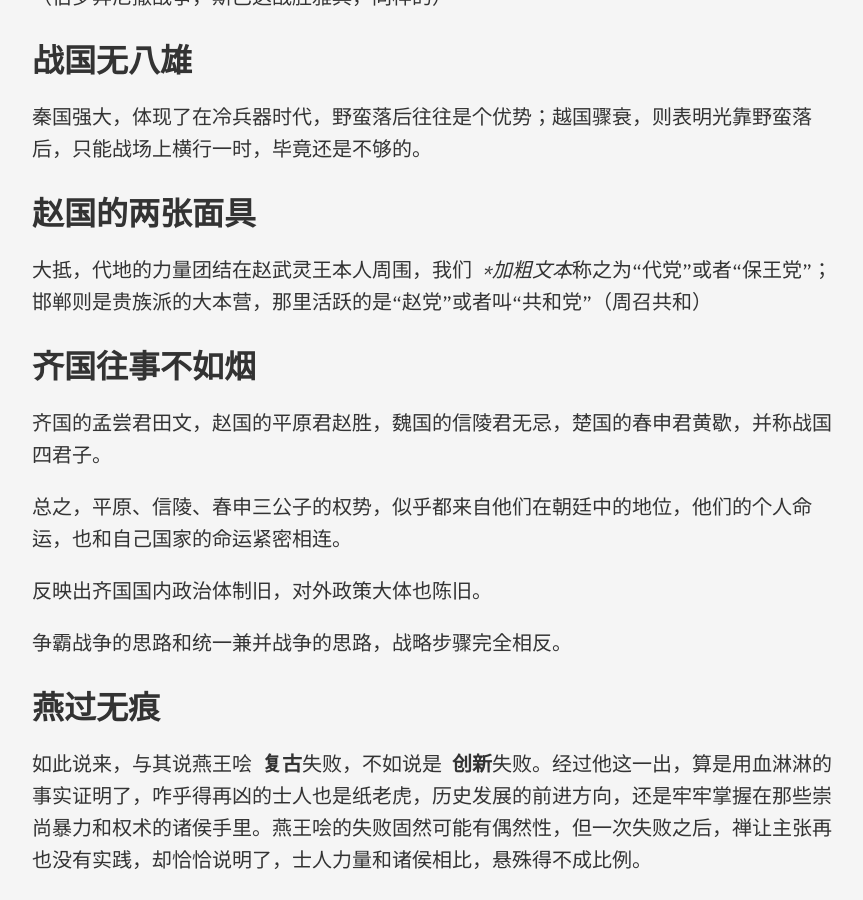
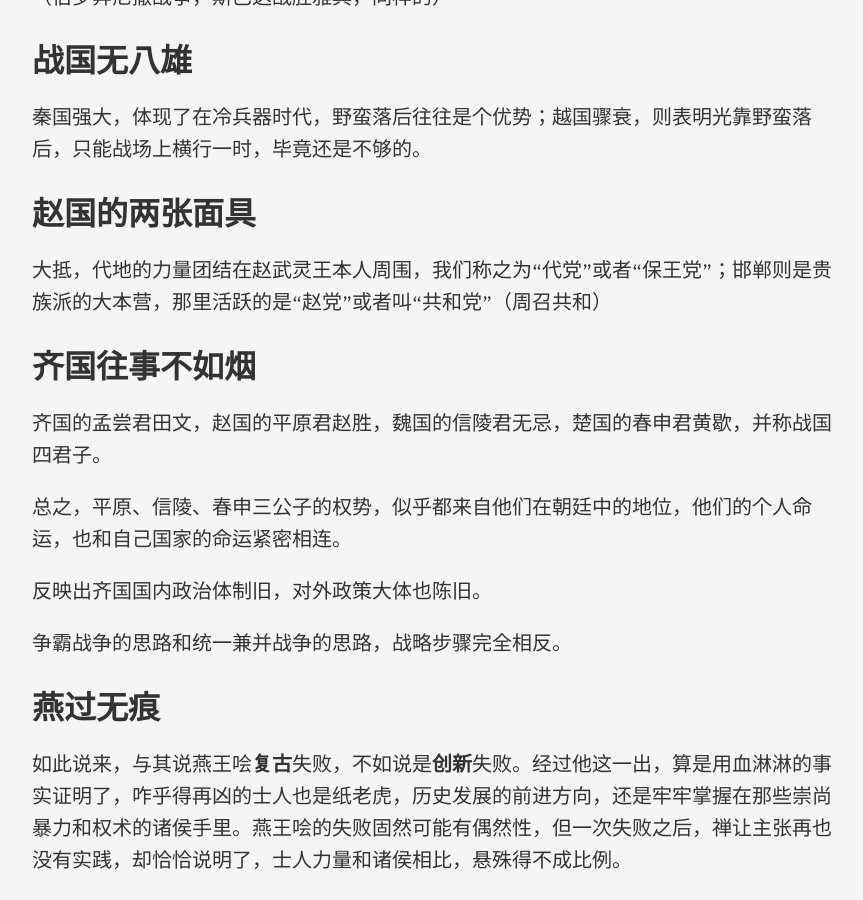
Before and after one commit to vainPointer/vainPointer.github.io, a Jekyll site: the page built from _posts/2019-10-04-choices-during-the-warring-states-period.markdown, in a window 1280 px wide and 900 px high, scrolled down 2208 px. Shown: the whole window, without its empty margins (208-1071 px from the left). Built offline with Jekyll 4.4.1, drawn with Linux system fonts in a browser that asks for light colours.

Commit message:
Update 2019-10-04-choices-during-the-warring-states-period.markdown

```diff
--- a/_posts/2019-10-04-choices-during-the-warring-states-period.markdown
+++ b/_posts/2019-10-04-choices-during-the-warring-states-period.markdown
@@ -62,7 +62,7 @@ categories: [read]
 
 # 赵国的两张面具
 
-大抵，代地的力量团结在赵武灵王本人周围，我们 **加粗文本*称之为“代党”或者“保王党”；邯郸则是贵族派的大本营，那里活跃的是“赵党”或者叫“共和党”（周召共和）
+大抵，代地的力量团结在赵武灵王本人周围，我们称之为“代党”或者“保王党”；邯郸则是贵族派的大本营，那里活跃的是“赵党”或者叫“共和党”（周召共和）
 
 # 齐国往事不如烟
 
@@ -76,7 +76,7 @@ categories: [read]
 
 # 燕过无痕
 
-如此说来，与其说燕王哙 **复古**失败，不如说是 **创新**失败。经过他这一出，算是用血淋淋的事实证明了，咋乎得再凶的士人也是纸老虎，历史发展的前进方向，还是牢牢掌握在那些崇尚暴力和权术的诸侯手里。燕王哙的失败固然可能有偶然性，但一次失败之后，禅让主张再也没有实践，却恰恰说明了，士人力量和诸侯相比，悬殊得不成比例。
+如此说来，与其说燕王哙**复古**失败，不如说是**创新**失败。经过他这一出，算是用血淋淋的事实证明了，咋乎得再凶的士人也是纸老虎，历史发展的前进方向，还是牢牢掌握在那些崇尚暴力和权术的诸侯手里。燕王哙的失败固然可能有偶然性，但一次失败之后，禅让主张再也没有实践，却恰恰说明了，士人力量和诸侯相比，悬殊得不成比例。
 
 # 长平之辨
 
```
